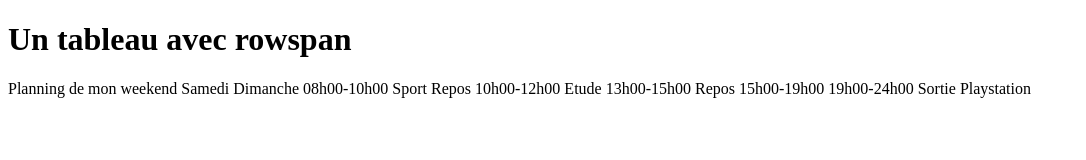
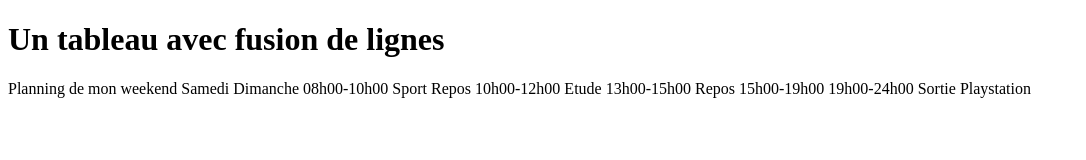
Before and after one commit to tecg-cpw/html-table-fusion-lines, a plain HTML site: page index.html in a window 1280 px wide. Shown: the whole page, without its empty margins (0-1086 px from the left). Drawn offline with Linux system fonts and the light colour scheme.

Commit message:
Fix typo in title

```diff
--- a/index.html
+++ b/index.html
@@ -8,7 +8,7 @@
         <link rel="stylesheet" href="" />
     </head>
     <body>
-        <h1>Un tableau avec rowspan</h1>
+        <h1>Un tableau avec fusion de lignes</h1>
 
         Planning de mon weekend
 
```
